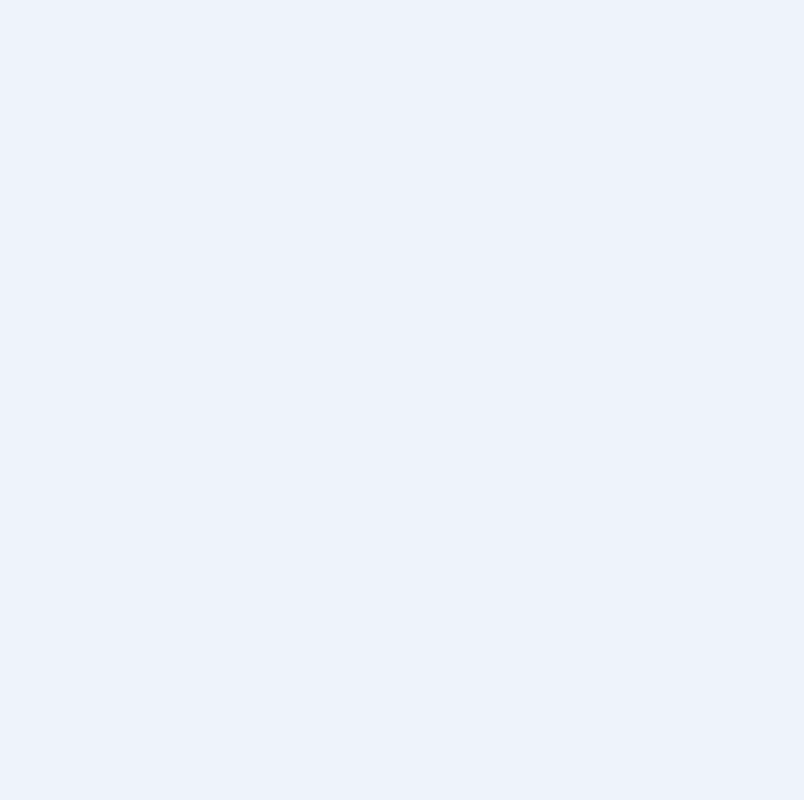
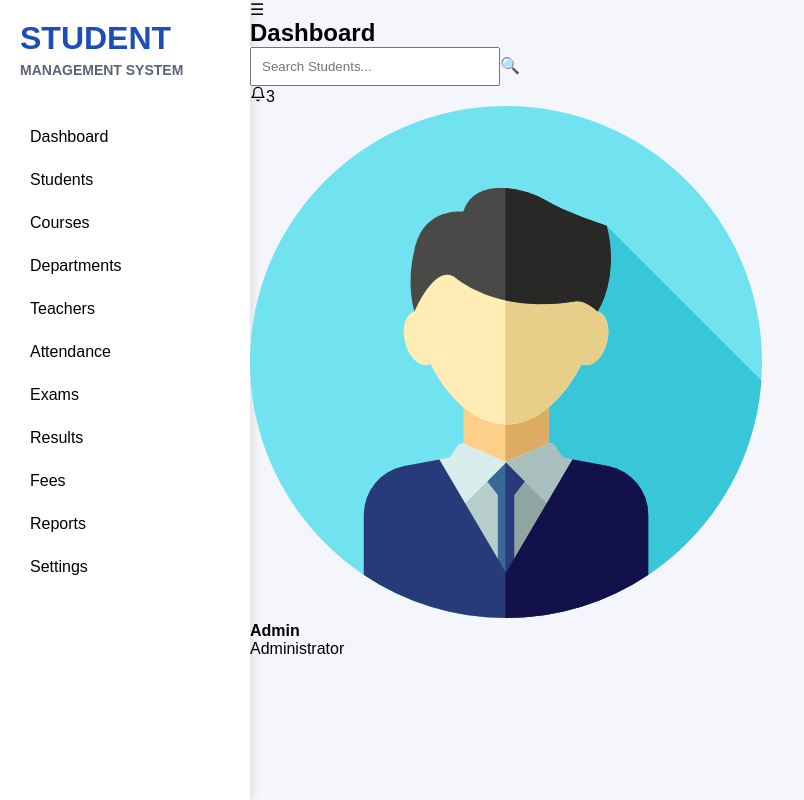
Before and after one commit to Dhanushapathum/student-management-system, a React (Vite) app in the folder my-project/: page /dashboard in a window 1280 px wide. Before the commit this address had no page. Shown: the whole page, without its empty margins (0-804 px from the left). Built offline with nearby package versions, Linux system fonts and the light colour scheme.

Commit message:
create dashboard component

```diff
--- a/my-project/package.json
+++ b/my-project/package.json
@@ -12,6 +12,7 @@
   "dependencies": {
     "react": "^19.2.6",
     "react-dom": "^19.2.6",
+    "react-icons": "^5.6.0",
     "react-router-dom": "^7.18.0"
   },
   "devDependencies": {
--- a/my-project/src/App.jsx
+++ b/my-project/src/App.jsx
@@ -1,6 +1,7 @@
 import { BrowserRouter, Routes, Route } from "react-router-dom";
 import LoginPage from "./pages/LoginPage";
 import Register from "./pages/RegisterPage";
+import Dashboard from "./pages/Dashboard";
 
 
 
@@ -10,6 +11,7 @@ function App() {
             <Routes>
                 <Route path="/" element={<LoginPage />} />
                 <Route path="/register" element={<Register />} />
+                <Route path="/dashboard" element={<Dashboard />} />
             </Routes>
         </BrowserRouter>
     );
--- a/my-project/src/index.css
+++ b/my-project/src/index.css
@@ -200,3 +200,59 @@ body{
 .register-btn:hover{
     background: #1d4ed8;
 }
+
+/* Dashboard.css */
+
+*{
+    margin: 0;
+    padding: 0;
+    box-sizing: border-box;
+    font-family: Arial, sans-serif;
+}
+.dashboard{
+    display: flex;
+    min-height: 100vh;
+    background:#f4f6fb;
+}
+.sidebar{
+    width:250px;
+    background-color: white;
+    padding: 20px;
+    box-shadow: 2px 0 10px rgba(0, 0, 0, 0.1);
+}
+.sidebar h1{
+    color: #1f4db8;
+    margin-bottom: 5px;
+
+}
+.sidebar h2{
+    color: #5b6475;
+    font-size: 14px;
+    margin-bottom: 40px;
+}
+.sidebar ul{
+    list-style: none;
+}
+.sidebar ul li{
+    margin-bottom: 5px;
+    cursor: pointer;
+    border-radius: 8px;
+    padding: 10px;
+}
+.sidebar ul li:hover{
+    background-color: #f0f4ff;
+}
+.main-content{
+    flex: 1;
+    padding: 20px;
+}
+.header{
+    display: flex;
+    justify-content: space-between;
+    align-items: center;
+
+}
+.search-bar{
+    padding: 10px;
+    width: 250px;
+}
--- /dev/null
+++ b/my-project/src/pages/Dashboard.jsx
@@ -0,0 +1,72 @@
+import { FiBell } from "react-icons/fi";
+import AdminImage from '../assets/admin.png';
+
+
+function Dashboard() {
+  return (
+    <div className="dashboard">
+
+                {/* Sidebar   */}
+                <div className="sidebar">
+                    <h1>STUDENT</h1>
+                    <h2>MANAGEMENT SYSTEM</h2>
+                    <ul>
+                        <li> Dashboard</li>
+                        <li> Students</li>
+                        <li> Courses</li>
+                        <li> Departments</li>
+                        <li> Teachers</li>
+                        <li> Attendance</li>
+                        <li> Exams</li>
+                        <li> Results</li>
+                        <li> Fees</li>
+                        <li> Reports</li>
+                        <li> Settings</li>
+                    </ul>
+                </div>
+
+            {/* Main Content */}
+            <div className="header-content">
+                    <div className="header-left">
+                        <span className="menu-icon">&#9776;</span>
+                        <h2>Dashboard</h2>
+                    </div>
+                    <div className="header-right">
+                        <div className='search-box'>
+                        <input type="text" placeholder="Search Students..." className="search-bar" />
+                        <span>&#128269;</span>
+                        </div>
+
+                        <div className="notification">
+                            <FiBell />
+                            <span className="badge">3</span>
+                        </div>
+
+                        <div className="profile">
+                            <img src={AdminImage} alt="Profile" className="profile-image" />
+                                <div>
+                                  <h4>Admin</h4>
+                                  <p>Administrator</p>
+                                </div>
+                            </div>
+                    </div>
+
+            </div>
+    </div>
+    );
+}
+
+
+
+
+
+
+
+
+
+
+
+
+
+
+export default Dashboard;
--- a/my-project/src/pages/LoginPage.jsx
+++ b/my-project/src/pages/LoginPage.jsx
@@ -1,7 +1,14 @@
 import { Link } from "react-router-dom";
 import loginImage from '../assets/21426.jpg';
+import { useNavigate } from "react-router-dom";
 
 function LoginPage(){
+
+    const navigate = useNavigate();
+    const handleLogin = () => {
+         // Username & Password check logic
+    navigate("/dashboard");
+}
    return (
             <div className="container">
 
@@ -34,7 +41,9 @@ function LoginPage(){
                     <a href="#">Forgot Password?</a>
                     </div>
 
-                    <button className="login-btn">LOGIN</button>
+                    <button className="login-btn" onClick={handleLogin}>
+                        LOGIN
+                    </button>
 
                     <p className="footer-text">
                     Don't have an account? <Link to="/register">Create</Link>
--- a/my-project/src/pages/RegisterPage.jsx
+++ b/my-project/src/pages/RegisterPage.jsx
@@ -1,5 +1,16 @@
 import RegisterImg from '../assets/reg.jpg';
+
+import { useNavigate } from "react-router-dom";
+
 function Register(){
+
+    const navigate = useNavigate();
+    const handleRegister=()=>{
+        //database
+        alert("Registration successful! Please login to continue.");
+        navigate("/");
+    }
+
     return(
         <div className="register-container">
             <div className="left-section">
@@ -53,7 +64,9 @@ function Register(){
                                 <input type="password" placeholder="Password" className="input-field" />
                                 <input type="password" placeholder="Confirm Password" className="input-field" />
                             </div>
-                            <button type="submit" className="register-btn">CREATE ACCOUNT</button>
+                            <button type="submit" className="register-btn" onClick={handleRegister}>
+                                CREATE ACCOUNT
+                            </button>
                         </form>
                     </div>
                 </div>
```
Also changed, not shown: my-project/src/assets/admin.png (added), 1 other file (tests, documents, lock files or other folders).
